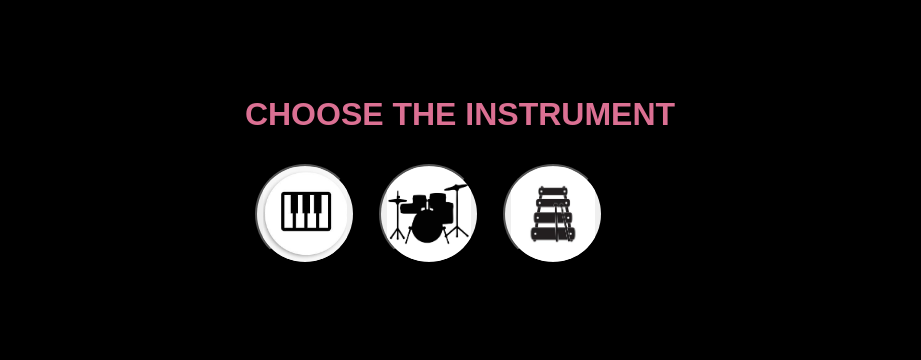
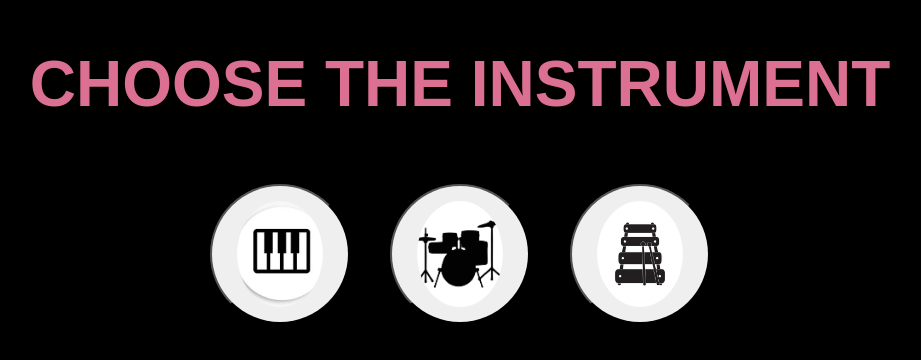
Before and after one commit to vaitiaredr/proyecto-4, a plain HTML site: page index.html in a window 1280 px wide. Shown: the part 226-586 px from the top of the page, without its empty margins (180-1101 px from the left). Drawn offline with Linux system fonts and the light colour scheme.

Commit message:
modificación de primera pagina containers, containiertittle y container button adicional hacer iconos circulares

```diff
--- a/index.html
+++ b/index.html
@@ -9,9 +9,11 @@
 </head>
 
 <body>
-    <div class="page-container">
 
-    <h1>CHOOSE THE INSTRUMENT</h1>
+    <div class="container">
+
+        <h1>CHOOSE THE INSTRUMENT</h1>
+        <di class="container-button">
 
     <button id="button1" onclick="window.location.href='page1.html'">
     <img src="img.proyecto4/IMG.PIANO.jpg" alt="Image 1">
@@ -24,6 +26,7 @@
 <button id="button3" onclick="window.location.href='page3.html'">
     <img src="img.proyecto4/IMG.MARINBA.jpg" alt="Image 3">
 </button>
+</div>
 
 </div>
 
--- a/style.css
+++ b/style.css
@@ -8,23 +8,50 @@ align-items: center;
 height: 100vh;
 margin: 0;
 background-color: black;
+}
 
  h1 {
+    font-size: 4rem;
     text-align: center;
     color: palevioletred;
     font-family: Arial, Helvetica, sans-serif;
 }
 
+.container-button {
+display: flex;
+justify-content: center;
+margin-top: 20px;
+}
+
+
 button {
-    width: 100px;
-    height: 100px;
+    width: 140px;
+    height: 140px;
+    padding: 15px 25px;
     border-radius: 50%;
-    margin: 10px;
+    margin: 20px;
     font-size: 16px;
     cursor: pointer;
     transition: background-color 0.3s;
     overflow: hidden;
 }
+
+
+
+#button1:hover {
+background-color:palevioletred;
+}
+
+#button2:hover {
+    background-color:palevioletred;
+    }
+
+    #button3:hover {
+        background-color:palevioletred;
+        }
+
+
+
 
 #button1 {
     color: white;
@@ -42,10 +69,9 @@ button img {
     width: 100%;
     height: 100%;
     object-fit: cover;
+    border-radius: 50%;
 }
 
 button:hover {
     background-color: #555;
 }
-
-}
```
